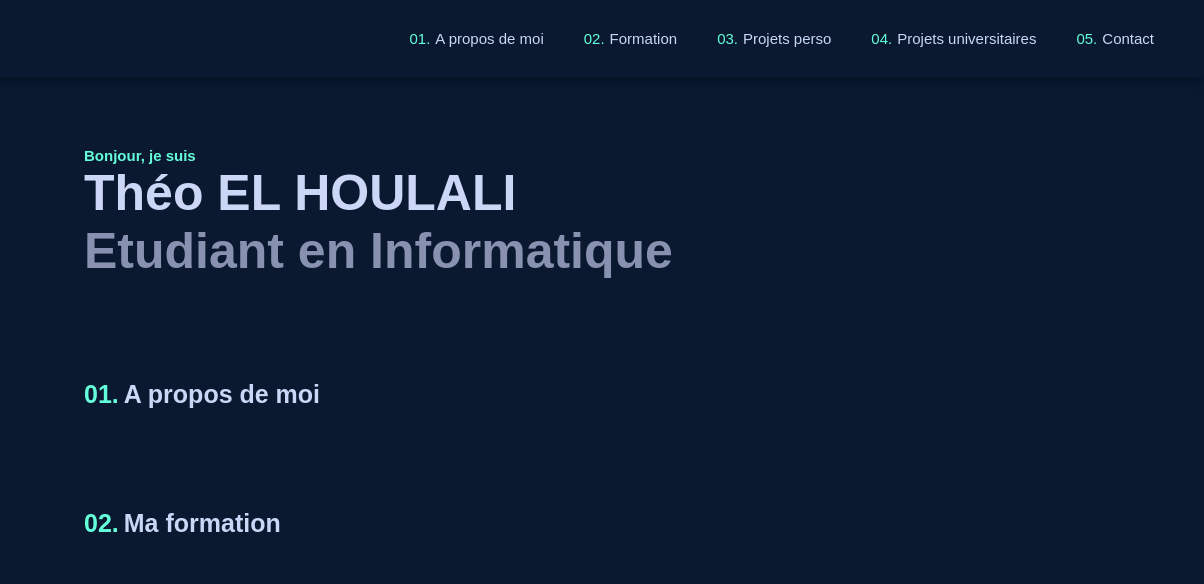
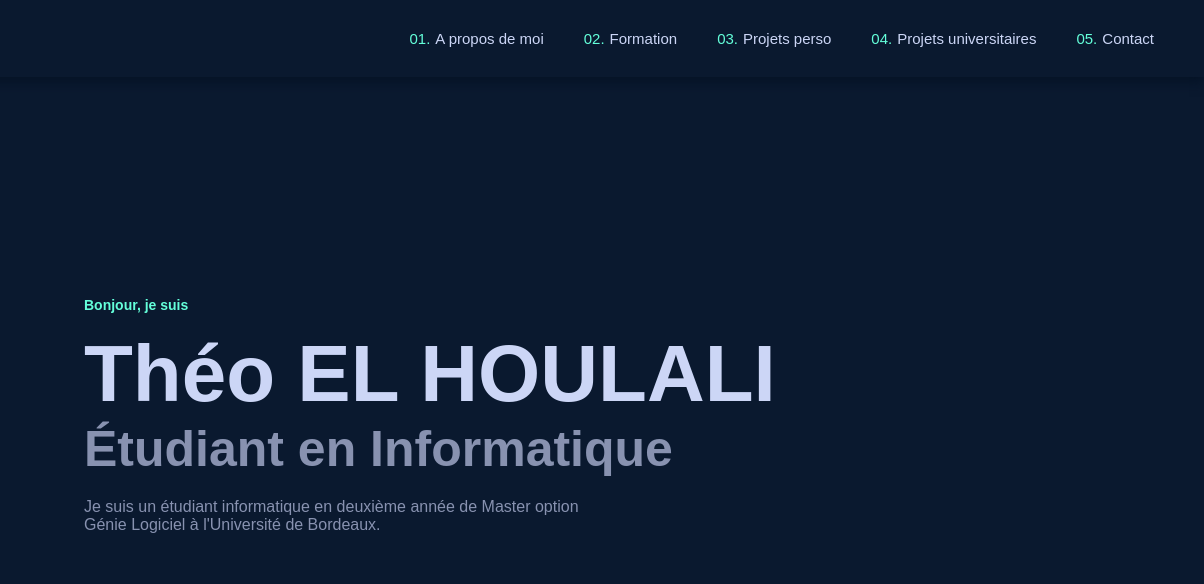
Before and after one commit to Swwitcher/my-website, a plain HTML site: page v2.html in a window 1280 px wide. Shown: the top 584 px of the page, 76-1280 px from the left. Drawn offline with Linux system fonts and the light colour scheme.

Commit message:
petites finitions
manque à remplir le contenu

```diff
--- a/v2.css
+++ b/v2.css
@@ -128,11 +128,19 @@ main {
 }
 
 .part p {
+    padding-top: 20px;
     color: #8892b0;
+    max-width: 500px;
+}
+
+.accueil {
+    padding-top: 200px;
+    padding-bottom: 300px;
 }
 
 .part h1 {
-    font-size: 50px;
+    padding-top: 15px;
+    font-size: 80px;
     color: #ccd6f6;
 }
 
@@ -147,7 +155,7 @@ main {
 }
 
 .part h4 {
-    font-size: 15px;
+    font-size: 14px;
     color: #64ffda;
 }
 
--- a/v2.html
+++ b/v2.html
@@ -26,10 +26,11 @@
         </nav>
         <main>
             <div class="container-main">
-                <div class="part">
+                <div class="part accueil">
                     <h4>Bonjour, je suis</h4>
                     <h1>Théo EL HOULALI</h1>
-                    <h2>Etudiant en Informatique</h2>
+                    <h2>Étudiant en Informatique</h2>
+                    <p>Je suis un étudiant informatique en deuxième année de Master option Génie Logiciel à l'Université de Bordeaux.</p>
                 </div>
                 <div class="part" id="moi">
                     <h3>
```
